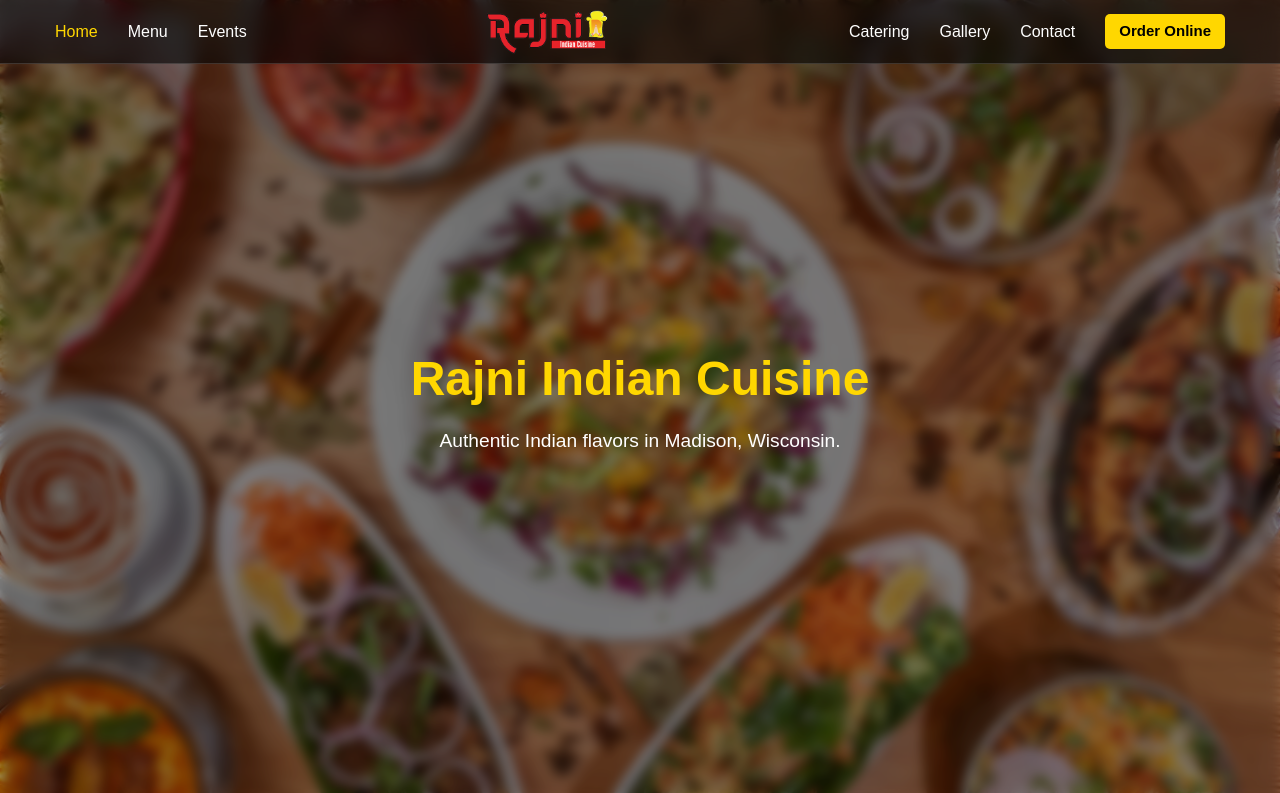
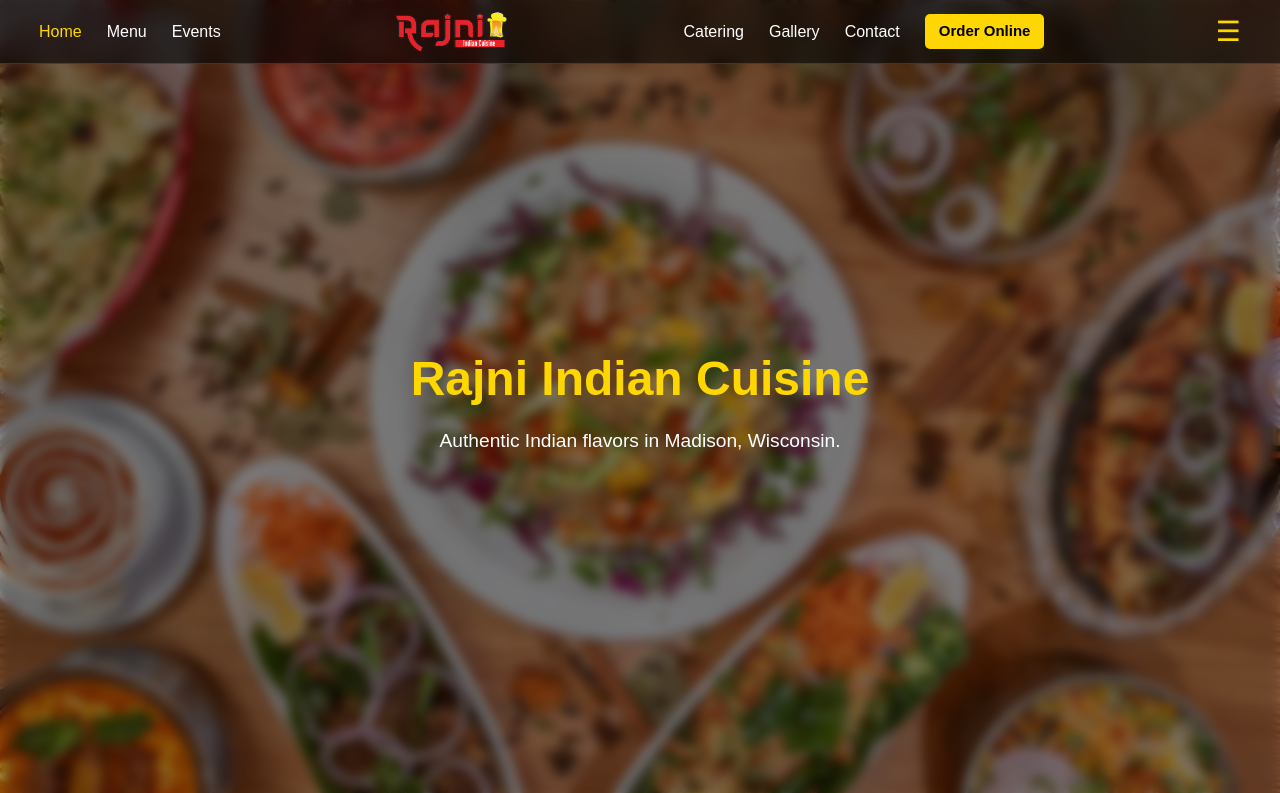
Before and after one commit to VijayKatupilla/rajni-redesign, a Next.js app: page / in a window 1280 px wide. Shown: the top 793 px of the page. Built offline with nearby package versions, Linux system fonts and the light colour scheme.

Commit message:
Updated navbar for Rajni website

```diff
--- a/src/components/Navbar.tsx
+++ b/src/components/Navbar.tsx
@@ -4,12 +4,14 @@
 import { useState, useEffect } from "react";
 
 export default function Navbar() {
+  const [menuOpen, setMenuOpen] = useState(false);
   const [active, setActive] = useState("home");
 
+  // Active section highlight logic
   useEffect(() => {
     const handleScroll = () => {
       const sections = ["home", "menu", "events", "catering", "gallery", "contact"];
-      const scrollPos = window.scrollY + 100;
+      const scrollPos = window.scrollY + 120;
 
       for (let i = sections.length - 1; i >= 0; i--) {
         const section = document.getElementById(sections[i]);
@@ -36,6 +38,7 @@
         borderBottom: "1px solid rgba(255,255,255,0.15)",
       }}
     >
+      {/* Navbar container */}
       <div
         style={{
           maxWidth: "1250px",
@@ -43,12 +46,12 @@
           display: "flex",
           alignItems: "center",
           justifyContent: "space-between",
-          padding: "6px 40px", // ⬅️ reduced padding for tighter layout
-          fontFamily: "sans-serif",
+          padding: "8px 24px",
+          color: "white",
         }}
       >
-        {/* LEFT LINKS */}
-        <div style={{ display: "flex", gap: "30px" }}>
+        {/* Left links (hidden on mobile) */}
+        <div className="hidden md:flex" style={{ display: "flex", gap: "25px" }}>
           {["home", "menu", "events"].map((section) => (
             <a
               key={section}
@@ -58,6 +61,7 @@
                 textDecoration: "none",
                 fontWeight: 500,
                 fontSize: "16px",
+                transition: "color 0.3s",
               }}
             >
               {section.charAt(0).toUpperCase() + section.slice(1)}
@@ -65,21 +69,21 @@
           ))}
         </div>
 
-        {/* CENTER LOGO */}
+        {/* Center logo */}
         <div style={{ flexShrink: 0 }}>
           <Link href="#home">
             <img
               src="/logo1.png"
               alt="Rajni Logo"
-              width={130}
-              height={65}
-              style={{ display: "block", margin: "0 30px" }}
+              width={120}
+              height={60}
+              style={{ display: "block", margin: "0 auto" }}
             />
           </Link>
         </div>
 
-        {/* RIGHT LINKS */}
-        <div style={{ display: "flex", gap: "30px", alignItems: "center" }}>
+        {/* Right links (hidden on mobile) */}
+        <div className="hidden md:flex" style={{ display: "flex", gap: "25px", alignItems: "center" }}>
           {["catering", "gallery", "contact"].map((section) => (
             <a
               key={section}
@@ -89,6 +93,7 @@
                 textDecoration: "none",
                 fontWeight: 500,
                 fontSize: "16px",
+                transition: "color 0.3s",
               }}
             >
               {section.charAt(0).toUpperCase() + section.slice(1)}
@@ -110,7 +115,70 @@
             Order Online
           </a>
         </div>
+
+        {/* Hamburger menu for mobile */}
+        <button
+          onClick={() => setMenuOpen(!menuOpen)}
+          style={{
+            background: "none",
+            border: "none",
+            color: "#FFD700",
+            fontSize: "28px",
+            display: "block",
+          }}
+          className="md:hidden"
+        >
+          ☰
+        </button>
       </div>
+
+      {/* Mobile dropdown menu */}
+      {menuOpen && (
+        <div
+          style={{
+            backgroundColor: "rgba(0,0,0,0.95)",
+            color: "white",
+            textAlign: "center",
+            display: "flex",
+            flexDirection: "column",
+            padding: "20px 0",
+          }}
+        >
+          {["home", "menu", "events", "catering", "gallery", "contact"].map((section) => (
+            <a
+              key={section}
+              href={`#${section}`}
+              style={{
+                padding: "12px 0",
+                color: "#FFD700",
+                textDecoration: "none",
+                fontSize: "18px",
+                fontWeight: 500,
+              }}
+              onClick={() => setMenuOpen(false)}
+            >
+              {section.charAt(0).toUpperCase() + section.slice(1)}
+            </a>
+          ))}
+          <a
+            href="https://order.toasttab.com/online/rajni-madison-429-commerce-drive"
+            target="_blank"
+            style={{
+              backgroundColor: "#FFD700",
+              color: "#000",
+              margin: "12px auto 0",
+              padding: "10px 18px",
+              borderRadius: "5px",
+              fontWeight: 600,
+              width: "fit-content",
+              textDecoration: "none",
+            }}
+            onClick={() => setMenuOpen(false)}
+          >
+            Order Online
+          </a>
+        </div>
+      )}
     </nav>
   );
 }
```
